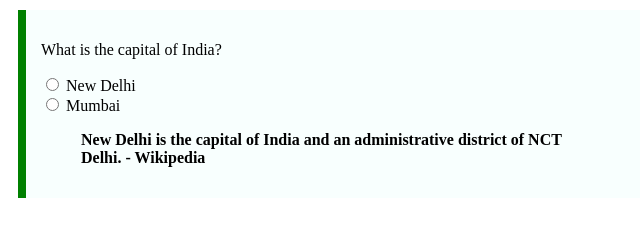
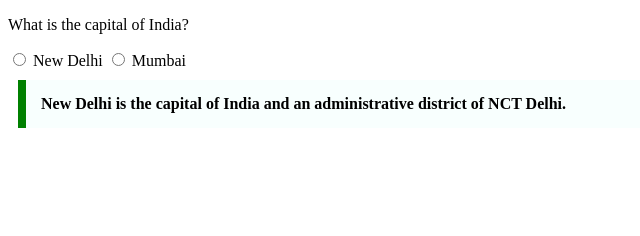
Before and after one commit to acciojob/trivia-Nayankyadav, a website: page main.html in a window 1280 px wide. Shown: the whole page, without its empty margins (0-640 px from the left). Drawn offline with Linux system fonts and the light colour scheme.

Commit message:
created a submission

```diff
--- a/main.html
+++ b/main.html
@@ -1,25 +1,32 @@
 <!DOCTYPE html>
+
 <html>
+
 <head>
+	<link rel="stylesheet" href="styles.css">
 	<style>
-  .question-space {
+	  .quote {
 	    max-width: 600px;
 	    margin: 10px;
 	    padding: 15px;
 		border-left: 8px solid green;
 		background-color: #f8fffe;
-  }
-  .quote {
 	    font-weight: bold;
 	  }
 </style>
 </head>
 <body>
-  <div class="question-space">
+	<!-- the entire body must be written by student -->
 	<p>What is the capital of India?</p>
-    <input type="radio" name="capital" value="New Delhi"> New Delhi<br>
-    <input type="radio" name="capital" value="Mumbai"> Mumbai<br>
-    <blockquote class="quote">New Delhi is the capital of India and an administrative district of NCT Delhi. - Wikipedia</blockquote>
-  </div>
+	<form>
+		<input type="radio" name="capital" value="New Delhi"> New Delhi</input>
+		<input type="radio" name="capital" value="Mumbai"> Mumbai</input>
+	</form>
+	<blockquote class="quote" >
+		New Delhi is the capital of India and an administrative district of NCT Delhi.
+	</blockquote>
 </body>
 </html>
+    <script type="text/javascript" src="./script.js"></script>
+</body>
+</html>
```
Lines whose indentation alone changed are shown as unchanged.
